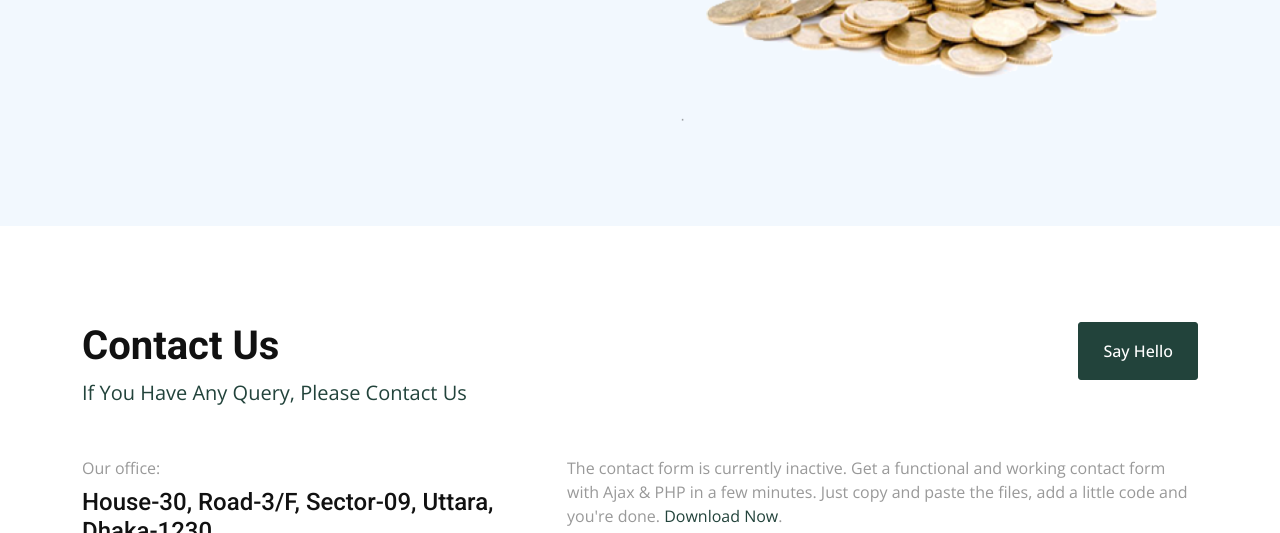
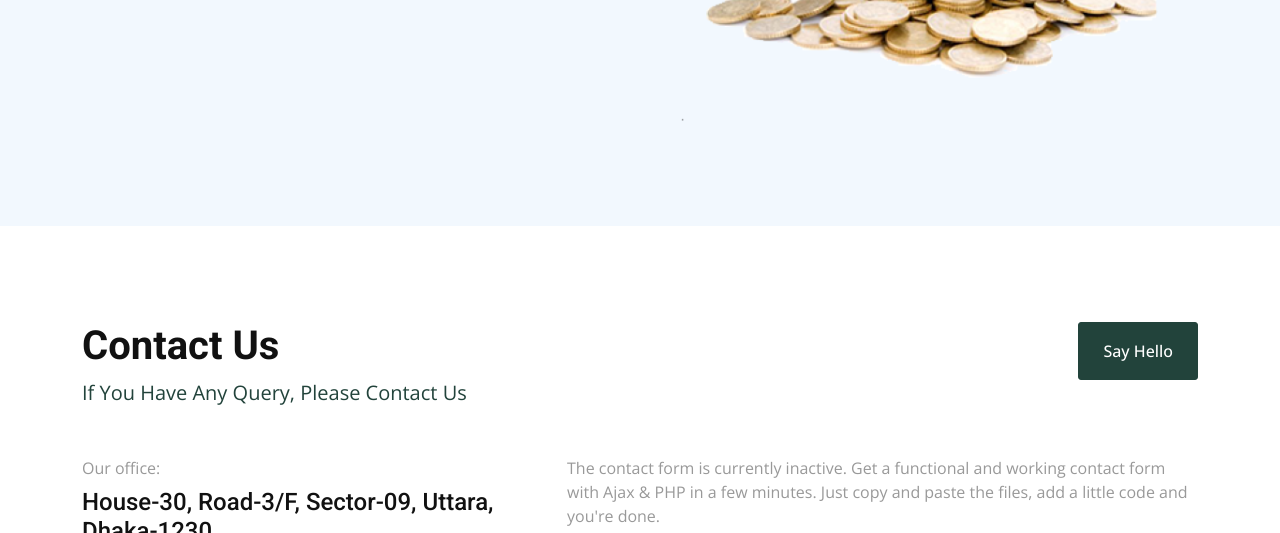
Before and after one commit to Ikram777/FAR, a plain HTML site: page contact.html in a window 1280 px wide. Shown: the part 416-949 px from the top of the page. Drawn offline with nearby package versions, Linux system fonts and the light colour scheme.

Commit message:
“your-message”

```diff
--- a/contact.html
+++ b/contact.html
@@ -187,7 +187,6 @@
               The contact form is currently inactive. Get a functional and
               working contact form with Ajax & PHP in a few minutes. Just copy
               and paste the files, add a little code and you're done.
-              <a href="https://htmlcodex.com/contact-form">Download Now</a>.
             </p>
             <form>
               <div class="row g-3">
```
